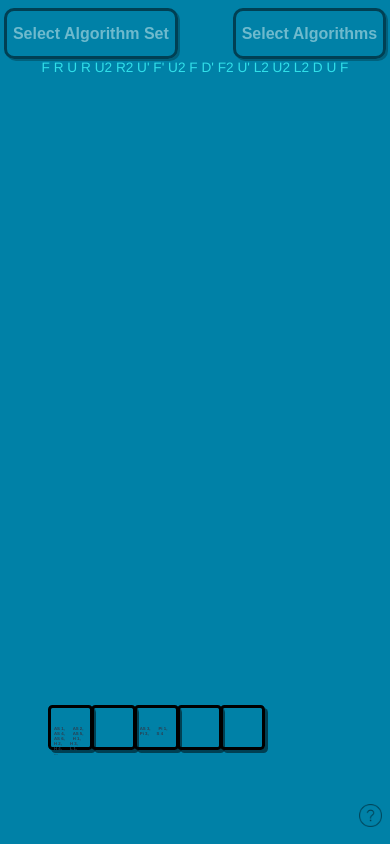
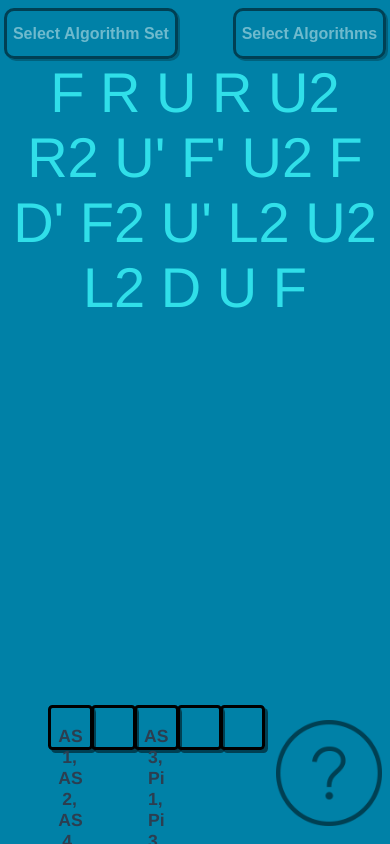
Before and after one commit to LeedsJohn/vue-algorithm-trainer, a Vue app: page / in a window 390 px wide. Both pictures are taken after a click on the button "CMLL". Shown: the top 844 px of the page. Built offline with nearby package versions, Linux system fonts and the light colour scheme.

Commit message:
Switching to responsive units

```diff
--- a/src/components/UI/BaseButton.vue
+++ b/src/components/UI/BaseButton.vue
@@ -37,7 +37,7 @@ button {
   border-radius: 10px;
   font-size: 2vw;
   color: #000;
-  height: 4vw;
+  height: 100%;
   padding: 10px;
   margin: 20px;
   box-shadow: 3px 3px rgba(0, 0, 0, 0.5);
@@ -50,8 +50,9 @@ button {
 .include, .ignore {
   border: #000 solid;
   border-radius: 10px;
-  height: 5vh;
-  width: 7.5vh;
+  height: 120%;
+  width: 110%;
+  box-shadow: 2px 2px rgba(0, 0, 0, 0.5);
 }
 
 .include {
@@ -74,8 +75,8 @@ button {
   background-color: rgba(0, 0, 0, 0);
   border: #222 solid 6px;
   border-radius: 10px;
-  font-size: 3vw;
-  height: 6vw;
+  font-size: 3em;
+  height: 2.2em;
   color: #30dfe9;
   box-shadow: 3px 3px rgba(0, 0, 0, 0.5);
 }
@@ -89,8 +90,8 @@ button {
   background-repeat: no-repeat;
   background-size: contain;
   border: none;
-  width: 6vw;
-  height: 6vw;
+  width: 8em;
+  height: 8em;
   position: fixed;
   bottom: 2%;
   right: 2%;
--- a/src/components/scramble/DisplayBox.vue
+++ b/src/components/scramble/DisplayBox.vue
@@ -51,7 +51,7 @@ li {
   list-style: none;
   display: inline;
   font-weight: 600;
-  font-size: 1.1vw;
+  font-size: 110%;
   float: left;
   margin: 0 3px;
 }
--- a/src/components/scramble/TheScramble.vue
+++ b/src/components/scramble/TheScramble.vue
@@ -109,13 +109,13 @@ p {
 }
 
 .scramble {
-  font-size: 3.5vw;
+  font-size: 350%;
   font-weight: 500;
   margin-top: 10%;
 }
 
 .finished {
-  font-size: 10vw;
+  font-size: 1000%;
   font-weight: 700;
   font-style: italic;
 }
--- a/src/components/select_algs/TheAlgGroup.vue
+++ b/src/components/select_algs/TheAlgGroup.vue
@@ -36,7 +36,7 @@ export default {
 <style scoped>
 .sidebar {
   height: 100%;
-  width: 20vw;
+  width: 300px;
   position: fixed;
   z-index: 1;
   top: 0;
@@ -48,7 +48,7 @@ export default {
 .groups {
   position: absolute;
   right: 0px;
-  width: 20vw;
+  width: 300px;
   display: grid;
   margin-top: 18%;
 }
@@ -63,7 +63,7 @@ li {
 
 .groupName {
   color: black;
-  font-size: 1.5vw;
+  font-size: 150%;
 }
 
 .topLeft {
--- a/src/components/select_algs/TheAlgSelector.vue
+++ b/src/components/select_algs/TheAlgSelector.vue
@@ -154,6 +154,6 @@ img {
 }
 
 .v-enter-from, .v-leave-to {
-  transform: translateX(20vw);
+  transform: translateX(300px);
 }
 </style>
```
